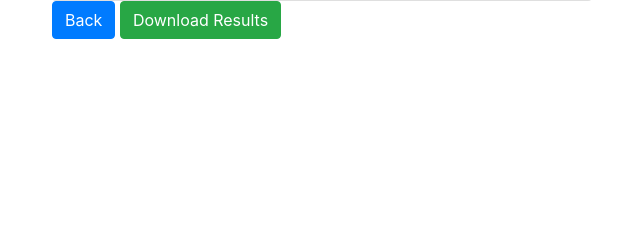
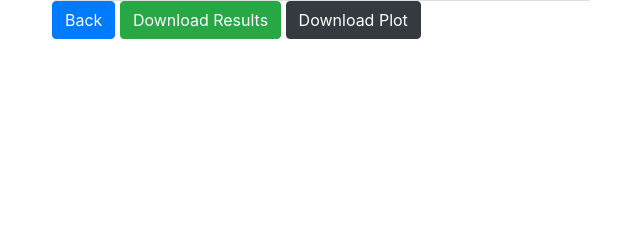
Before and after one commit to jonas-oms/isde-projects-2024-D, a FastAPI app: template app/templates/classification_output.html in a window 1280 px wide. Shown: the part 219-459 px from the top of the page, without its empty margins (603-1243 px from the left). Run offline with FastAPI, Linux system fonts and the light colour scheme; the template is opened without the code that fills it, so the values that code supplies are empty; some libraries are stand-ins or nearby versions.

Commit message:
Download Plot Button

```diff
--- a/app/templates/classification_output.html
+++ b/app/templates/classification_output.html
@@ -33,6 +33,9 @@
                 <a class="btn btn-success" href="" role="button">
                     Download Results
                 </a>
+                <a class="btn btn-dark" href="" role="button">
+                    Download Plot
+                </a>
         </div>
     </div>
     <script src="{{ "static/graph.js" }}" id="makeGraph" classification_scores="{{classification_scores}}"></script>
```
